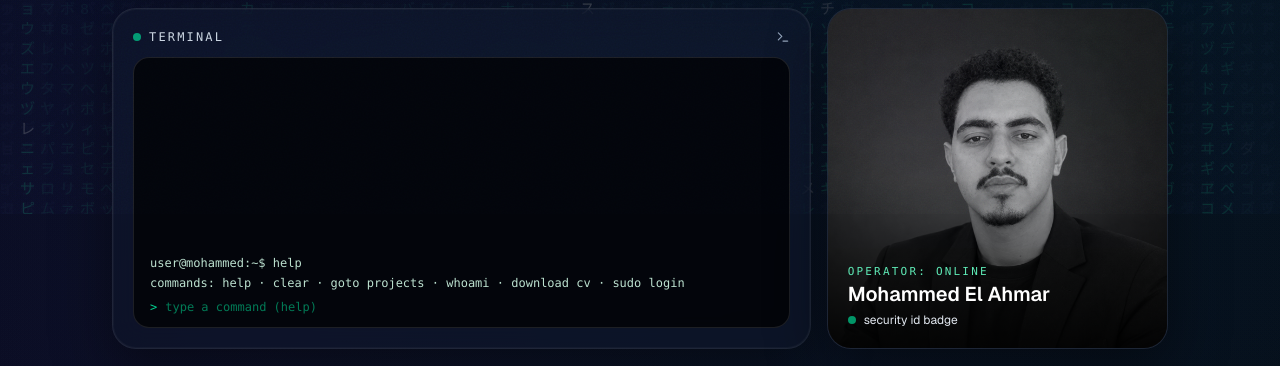
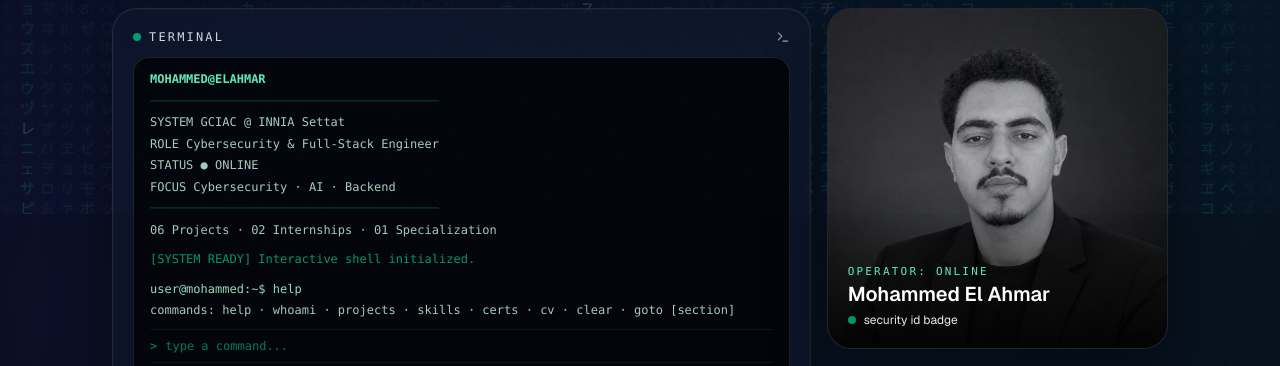
Before and after one commit to mohammedelahmar/portfolio, a Next.js app: page / in a window 1280 px wide. Shown: the part 586-952 px from the top of the page. Built offline with nearby package versions, Linux system fonts and the light colour scheme; no server answers.

Commit message:
feat: enhance AboutGrid component with auto-scroll and improved command history display

```diff
--- a/src/components/AboutGrid.tsx
+++ b/src/components/AboutGrid.tsx
@@ -3,7 +3,9 @@
 import { motion } from "framer-motion";
 import { Terminal } from "lucide-react";
 import Image from "next/image";
-import React from "react";
+import React, { useEffect, useRef } from "react";
+
+const QUICK_COMMANDS = ["whoami", "projects", "skills", "cv"];
 
 export default function AboutGrid({
      playHover,
@@ -24,6 +26,15 @@ export default function AboutGrid({
      navigateHistory: (direction: "up" | "down") => void;
      autocomplete: () => void;
 }) {
+     const scrollRef = useRef<HTMLDivElement>(null);
+
+     // Auto-scroll to bottom when new output is added
+     useEffect(() => {
+          if (scrollRef.current) {
+               scrollRef.current.scrollTop = scrollRef.current.scrollHeight;
+          }
+     }, [commandHistory]);
+
      return (
           <section id="console" className="grid grid-cols-1 md:grid-cols-12 gap-4">
 
@@ -43,14 +54,55 @@ export default function AboutGrid({
                          <Terminal size={14} className="text-slate-400" />
                     </div>
                     <div className="flex-1 rounded-2xl border border-white/10 bg-black/70 px-4 py-3 text-emerald-100 shadow-inner overflow-hidden flex flex-col">
-                         <div className="flex-1 flex flex-col justify-end gap-1 overflow-y-auto scrollbar-hide" role="log" aria-live="polite" aria-label="Terminal output">
-                              {commandHistory.slice(-8).map((line, idx) => (
-                                   <div key={`${line}-${idx}`} className="text-xs text-emerald-100/90 break-all">
+                         {/* Terminal output */}
+                         <div
+                              ref={scrollRef}
+                              className="flex-1 flex flex-col gap-0.5 overflow-y-auto scrollbar-hide"
+                              role="log"
+                              aria-live="polite"
+                              aria-label="Terminal output"
+                         >
+                              {commandHistory.map((line, idx) => {
+                                   // Determine line styling based on content
+                                   let lineClass = "text-xs leading-relaxed break-all text-emerald-100/80";
+
+                                   if (line.startsWith("MOHAMMED@")) {
+                                        lineClass = "text-xs leading-relaxed break-all text-emerald-300 font-semibold";
+                                   } else if (line.startsWith("────")) {
+                                        lineClass = "text-xs leading-relaxed text-emerald-500/30";
+                                   } else if (line.startsWith("[SYSTEM READY]")) {
+                                        lineClass = "text-xs leading-relaxed text-emerald-400/70";
+                                   } else if (line.startsWith("user@") || line.startsWith("root@")) {
+                                        lineClass = "text-xs leading-relaxed break-all text-emerald-200/90";
+                                   } else if (line.startsWith("→")) {
+                                        lineClass = "text-xs leading-relaxed text-emerald-100/60 pl-2";
+                                   } else if (
+                                        line === "FOCUS" ||
+                                        line === "FEATURED PROJECTS" ||
+                                        line === "LANGUAGES" ||
+                                        line === "FULL-STACK" ||
+                                        line === "SECURITY" ||
+                                        line === "AI" ||
+                                        line === "CERTIFICATIONS"
+                                   ) {
+                                        lineClass = "text-xs leading-relaxed text-emerald-300/90 font-medium";
+                                   } else if (line.startsWith("[ IN PROGRESS ]")) {
+                                        lineClass = "text-xs leading-relaxed text-amber-400/80";
+                                   } else if (line === "") {
+                                        return <div key={idx} className="h-1.5" />;
+                                   }
+
+                                   return (
+                                        <div key={idx} className={lineClass}>
                                              {line}
                                         </div>
-                              ))}
-                              <div className="flex items-center gap-2 text-xs text-emerald-100 mt-1">
-                                   <span className="text-emerald-400" role="status" aria-label="Terminal prompt">{">"}</span>
+                                   );
+                              })}
+                         </div>
+
+                         {/* Command input */}
+                         <div className="flex items-center gap-2 text-xs text-emerald-100 mt-2 pt-2 border-t border-white/5 shrink-0">
+                              <span className="text-emerald-400 animate-pulse" role="status" aria-label="Terminal prompt">{">"}</span>
                               <input
                                    value={commandInput}
                                    type={passwordMode ? "password" : "text"}
@@ -71,11 +123,24 @@ export default function AboutGrid({
                                         }
                                    }}
                                    className="w-full bg-transparent text-emerald-100 outline-none placeholder:text-emerald-700"
-                                        placeholder={passwordMode ? "password..." : "type a command (help)"}
+                                   placeholder={passwordMode ? "password..." : "type a command..."}
                                    autoComplete="off"
                                    aria-label="terminal input"
                               />
                          </div>
+
+                         {/* Quick-command chips */}
+                         <div className="flex flex-wrap gap-1.5 mt-2 pt-2 border-t border-white/5 shrink-0">
+                              {QUICK_COMMANDS.map((cmd) => (
+                                   <button
+                                        key={cmd}
+                                        onClick={() => handleCommand(cmd)}
+                                        className="text-[10px] text-emerald-400/50 hover:text-emerald-300 border border-emerald-500/15 hover:border-emerald-400/40 rounded px-2 py-0.5 transition-colors font-mono focus:outline-none focus:ring-1 focus:ring-emerald-400/30"
+                                        aria-label={`Run ${cmd} command`}
+                                   >
+                                        [ {cmd} ]
+                                   </button>
+                              ))}
                          </div>
                     </div>
                </motion.article>
--- a/src/hooks/useTerminal.ts
+++ b/src/hooks/useTerminal.ts
@@ -1,22 +1,38 @@
-import { useState, useCallback, useEffect } from "react";
+import { useState, useCallback } from "react";
 
-type TerminalState = {
-     input: string;
-     history: string[];
-     historyIndex: number; // -1 means executing new command, >= 0 means browsing history
-     passwordMode: boolean;
-     isAdmin: boolean;
-     matrixEnabled: boolean;
-};
+// ── MOTD / Initial terminal session ──────────────────────────────────
+const INITIAL_HISTORY = [
+  "MOHAMMED@ELAHMAR",
+  "────────────────────────────────────────",
+  "SYSTEM    GCIAC @ INNIA Settat",
+  "ROLE      Cybersecurity & Full-Stack Engineer",
+  "STATUS    ● ONLINE",
+  "FOCUS     Cybersecurity · AI · Backend",
+  "────────────────────────────────────────",
+  "06 Projects  ·  02 Internships  ·  01 Specialization",
+  "",
+  "[SYSTEM READY] Interactive shell initialized.",
+  "",
+  "user@mohammed:~$ help",
+  "commands: help · whoami · projects · skills · certs · cv · clear · goto [section]",
+];
 
+// ── Autocomplete targets ─────────────────────────────────────────────
 const COMMANDS = [
   "help",
   "clear",
+  "whoami",
+  "projects",
+  "skills",
+  "certs",
+  "cv",
+  "download cv",
   "goto projects",
   "goto skills",
   "goto experience",
-     "whoami",
-     "download cv",
+  "goto stack",
+  "goto learning",
+  "goto contact",
   "sudo login",
   "login admin",
   "toggle matrix",
@@ -25,17 +41,14 @@ const COMMANDS = [
 
 export function useTerminal(playEnter: () => void, playDenied: () => void) {
   const [input, setInput] = useState("");
-     const [history, setHistory] = useState<string[]>([
-          "user@mohammed:~$ help",
-          "commands: help · clear · goto projects · whoami · download cv · sudo login",
-     ]);
+  const [history, setHistory] = useState<string[]>(INITIAL_HISTORY);
   const [historyIndex, setHistoryIndex] = useState(-1);
   const [passwordMode, setPasswordMode] = useState(false);
   const [isAdmin, setIsAdmin] = useState(false);
   const [matrixEnabled, setMatrixEnabled] = useState(true);
 
   const appendHistory = useCallback((lines: string[]) => {
-          setHistory((prev) => [...prev, ...lines].slice(-50));
+    setHistory((prev) => [...prev, ...lines].slice(-60));
   }, []);
 
   const executeCommand = useCallback(
@@ -44,28 +57,24 @@ export function useTerminal(playEnter: () => void, playDenied: () => void) {
       const cmd = cmdRaw.trim();
       if (!cmd) return;
 
-               // Reset history index when executing new command
       setHistoryIndex(-1);
 
-               // Save command to history for navigation (filter out empty or duplicates if desired, but standard shell keeps all)
-               // We don't save passwords
-               if (!passwordMode) {
-                    // We'll rely on the visual history for navigation for now, but usually shells have a separate history buffer
-                    // Let's implement a separate "command buffer" for navigation if we want it perfect,
-                    // but re-using visual history lines that start with "user@..." is parsing heavy.
-                    // Simplified: push to a hidden command history?
-                    // For this specific UI, the "history" state IS the visual log.
-                    // Let's keep it simple: we will just match what was typed.
-               }
-
-               // 1. PASSWORD MODE
+      // ── PASSWORD MODE ──
       if (passwordMode) {
         if (cmd === "admin") {
-                         appendHistory([`root@mohammed:~$ *****`, "ACCESS GRANTED.", "Loading admin modules..."]);
+          appendHistory([
+            "root@mohammed:~$ *****",
+            "ACCESS GRANTED.",
+            "Loading admin modules...",
+          ]);
           setIsAdmin(true);
           setPasswordMode(false);
         } else {
-                         appendHistory([`root@mohammed:~$ *****`, "ACCESS DENIED.", "Incident reported."]);
+          appendHistory([
+            "root@mohammed:~$ *****",
+            "ACCESS DENIED.",
+            "Nice try. 😎",
+          ]);
           playDenied();
           setPasswordMode(false);
         }
@@ -73,22 +82,100 @@ export function useTerminal(playEnter: () => void, playDenied: () => void) {
         return;
       }
 
-               // 2. STANDARD COMMAND MODE
+      // ── STANDARD COMMANDS ──
       const lowerCmd = cmd.toLowerCase();
 
-               // Basic "navigation" history - we'll just store the raw command in a hidden way if we want full shell feel,
-               // but for now let's just process the command.
-
       switch (lowerCmd) {
+        // ── help ──
         case "help":
           appendHistory([
             `user@mohammed:~$ ${cmdRaw}`,
-                              "commands: help · clear · goto [section] · whoami · download cv · sudo login · toggle matrix",
+            "commands: help · whoami · projects · skills · certs · cv · clear · goto [section]",
           ]);
           break;
+
+        // ── clear ──
         case "clear":
           setHistory([]);
           break;
+
+        // ── whoami ──
+        case "whoami":
+          appendHistory([
+            `user@mohammed:~$ ${cmdRaw}`,
+            "",
+            "Mohammed El Ahmar",
+            "Cybersecurity & Full-Stack Engineer",
+            "Engineering Student — GCIAC @ INNIA Settat",
+            "",
+            "FOCUS",
+            "→ Cybersecurity",
+            "→ Artificial Intelligence",
+            "→ Secure Software Engineering",
+            "→ Full-Stack Development",
+          ]);
+          break;
+
+        // ── projects ──
+        case "projects":
+          appendHistory([
+            `user@mohammed:~$ ${cmdRaw}`,
+            "",
+            "FEATURED PROJECTS",
+            "01  ExpenseTracker      MERN Stack",
+            "02  InstaTrack          Python / Flask",
+            "03  TopoMap             MERN / GIS",
+            "04  Elegance Commerce   MERN Stack",
+            "05  TikTok Agent        Python / React",
+            "06  ClubHub             Java / Spring",
+            "",
+            'Type "goto projects" to view details.',
+          ]);
+          break;
+
+        // ── skills ──
+        case "skills":
+          appendHistory([
+            `user@mohammed:~$ ${cmdRaw}`,
+            "",
+            "LANGUAGES",
+            "Python · Java · JavaScript · C/C++ · SQL",
+            "",
+            "FULL-STACK",
+            "React · Node.js · Express · MongoDB",
+            "",
+            "SECURITY",
+            "Web Security · Network Security · Linux · OWASP",
+            "",
+            "AI",
+            "Machine Learning · Computer Vision",
+          ]);
+          break;
+
+        // ── certs ──
+        case "certs":
+          appendHistory([
+            `user@mohammed:~$ ${cmdRaw}`,
+            "",
+            "CERTIFICATIONS",
+            "",
+            "[ IN PROGRESS ]",
+            "CEH — Certified Ethical Hacker",
+            "Currently preparing",
+          ]);
+          break;
+
+        // ── cv ──
+        case "cv":
+        case "download cv":
+          appendHistory([
+            `user@mohammed:~$ ${cmdRaw}`,
+            "Opening Mohammed El Ahmar — CV...",
+          ]);
+          window.open("/resume.pdf", "_blank");
+          break;
+
+        // ── goto navigation ──
         case "goto projects":
           appendHistory([`user@mohammed:~$ ${cmdRaw}`, "navigating -> projects"]);
           document.getElementById("projects")?.scrollIntoView({ behavior: "smooth" });
@@ -101,19 +188,30 @@ export function useTerminal(playEnter: () => void, playDenied: () => void) {
           appendHistory([`user@mohammed:~$ ${cmdRaw}`, "navigating -> experience"]);
           document.getElementById("experience")?.scrollIntoView({ behavior: "smooth" });
           break;
-                    case "download cv":
-                         appendHistory([`user@mohammed:~$ ${cmdRaw}`, "opening resume.pdf"]);
-                         window.open("/resume.pdf", "_blank");
+        case "goto stack":
+          appendHistory([`user@mohammed:~$ ${cmdRaw}`, "navigating -> tech stack"]);
+          document.getElementById("stack")?.scrollIntoView({ behavior: "smooth" });
           break;
-                    case "whoami":
+        case "goto learning":
+          appendHistory([`user@mohammed:~$ ${cmdRaw}`, "navigating -> currently learning"]);
+          document.getElementById("learning")?.scrollIntoView({ behavior: "smooth" });
+          break;
+        case "goto contact":
+          appendHistory([`user@mohammed:~$ ${cmdRaw}`, "navigating -> contact"]);
+          document.getElementById("contact")?.scrollIntoView({ behavior: "smooth" });
+          break;
+
+        // ── easter egg ──
+        case "sudo login":
+        case "login admin":
           appendHistory([
             `user@mohammed:~$ ${cmdRaw}`,
-                              "Mohammed El Ahmar",
-                              "Cybersecurity & Full Stack Engineer",
-                              "Engineering Student — GCIAC @ INNIA",
-                              "Focus: Cybersecurity · AI · Full-Stack · Secure Systems",
+            "[sudo] authentication required...",
           ]);
+          setPasswordMode(true);
           break;
+
+        // ── toggle matrix ──
         case "toggle matrix":
           setMatrixEnabled((prev) => !prev);
           appendHistory([
@@ -121,11 +219,8 @@ export function useTerminal(playEnter: () => void, playDenied: () => void) {
             `Matrix effect: ${!matrixEnabled ? "ON" : "OFF"}`,
           ]);
           break;
-                    case "sudo login":
-                    case "login admin":
-                         appendHistory([`user@mohammed:~$ ${cmdRaw}`, "Enter root password:"]);
-                         setPasswordMode(true);
-                         break;
+
+        // ── logout ──
         case "logout":
           if (isAdmin) {
             setIsAdmin(false);
@@ -134,22 +229,25 @@ export function useTerminal(playEnter: () => void, playDenied: () => void) {
             appendHistory([`user@mohammed:~$ ${cmdRaw}`, "You are not logged in."]);
           }
           break;
+
+        // ── unknown ──
         default:
-                         appendHistory([`user@mohammed:~$ ${cmdRaw}`, "command not found. try 'help'"]);
+          appendHistory([
+            `user@mohammed:~$ ${cmdRaw}`,
+            `command not found: ${cmdRaw}. Type "help" for available commands.`,
+          ]);
       }
       setInput("");
     },
-          [passwordMode, matrixEnabled, isAdmin, playEnter, playDenied, appendHistory]
+    [passwordMode, matrixEnabled, isAdmin, playEnter, playDenied, appendHistory],
   );
 
-     // Command Navigation Logic
-     // We need a separate history of typed commands for Up/Down arrow navigation
+  // ── Command stack for Up/Down arrow navigation ──
   const [cmdStack, setCmdStack] = useState<string[]>([]);
 
-     // Wrap execute to save to stack
   const handleCommand = (cmd: string) => {
     if (!passwordMode && cmd.trim()) {
-               setCmdStack(prev => [...prev, cmd]);
+      setCmdStack((prev) => [...prev, cmd]);
     }
     executeCommand(cmd);
     setHistoryIndex(-1);
@@ -166,21 +264,17 @@ export function useTerminal(playEnter: () => void, playDenied: () => void) {
         newIndex = Math.max(0, newIndex - 1);
       }
     } else {
-               if (newIndex === -1) return; // already at bottom
+      if (newIndex === -1) return;
       newIndex = Math.min(cmdStack.length - 1, newIndex + 1);
     }
 
     setHistoryIndex(newIndex);
-          // If we moved "down" past the last item, clear input (like a real shell)
-          // Actually real shell restores the "current draft". For simplicity, let's just go blank if we go past end?
-          // Or just clamp at end.
-          // Let's clamp at end for now.
     setInput(cmdStack[newIndex]);
   };
 
   const autocomplete = () => {
     if (!input.trim()) return;
-          const match = COMMANDS.find(c => c.startsWith(input.toLowerCase()));
+    const match = COMMANDS.find((c) => c.startsWith(input.toLowerCase()));
     if (match) {
       setInput(match);
     }
```
Lines whose indentation alone changed are shown as unchanged.
